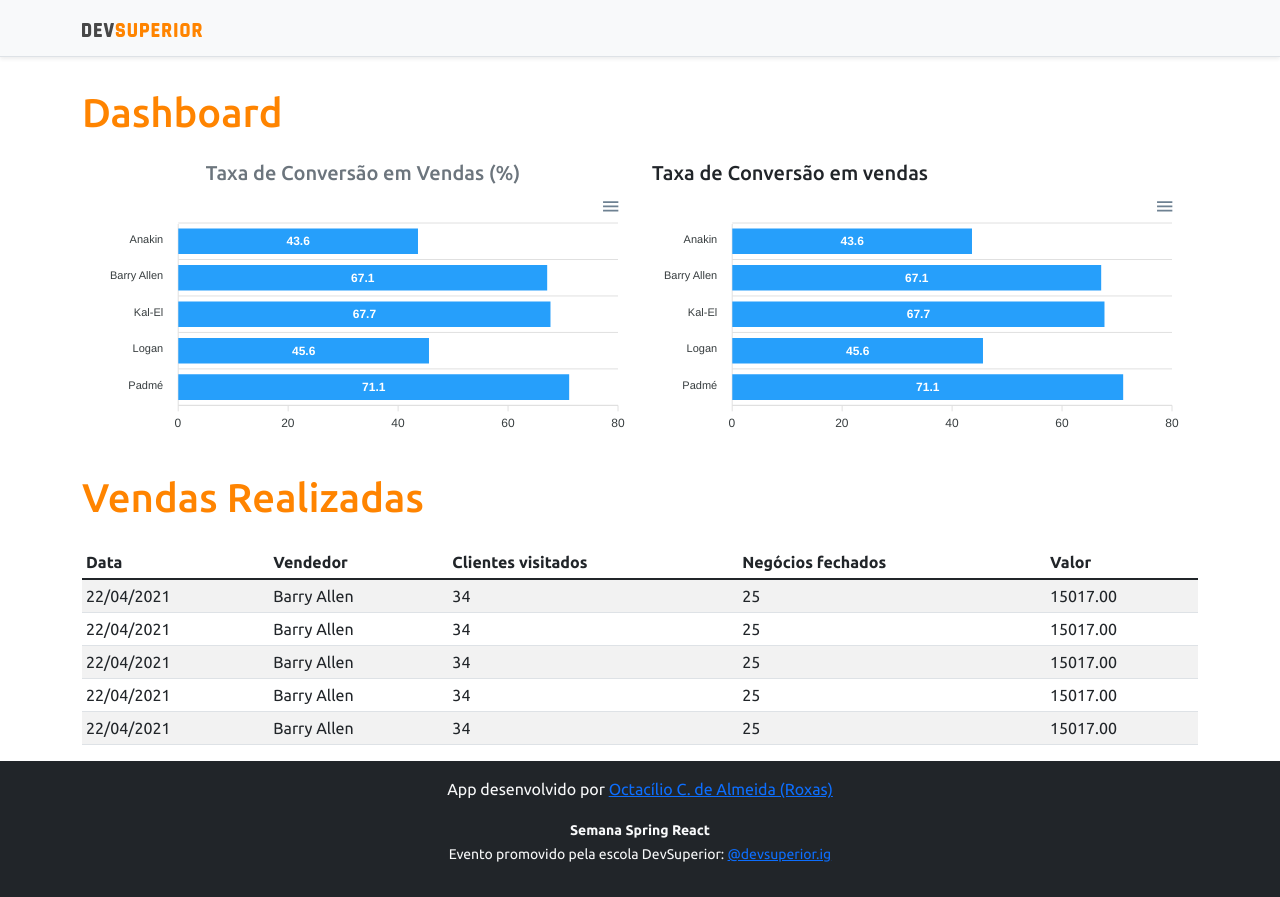
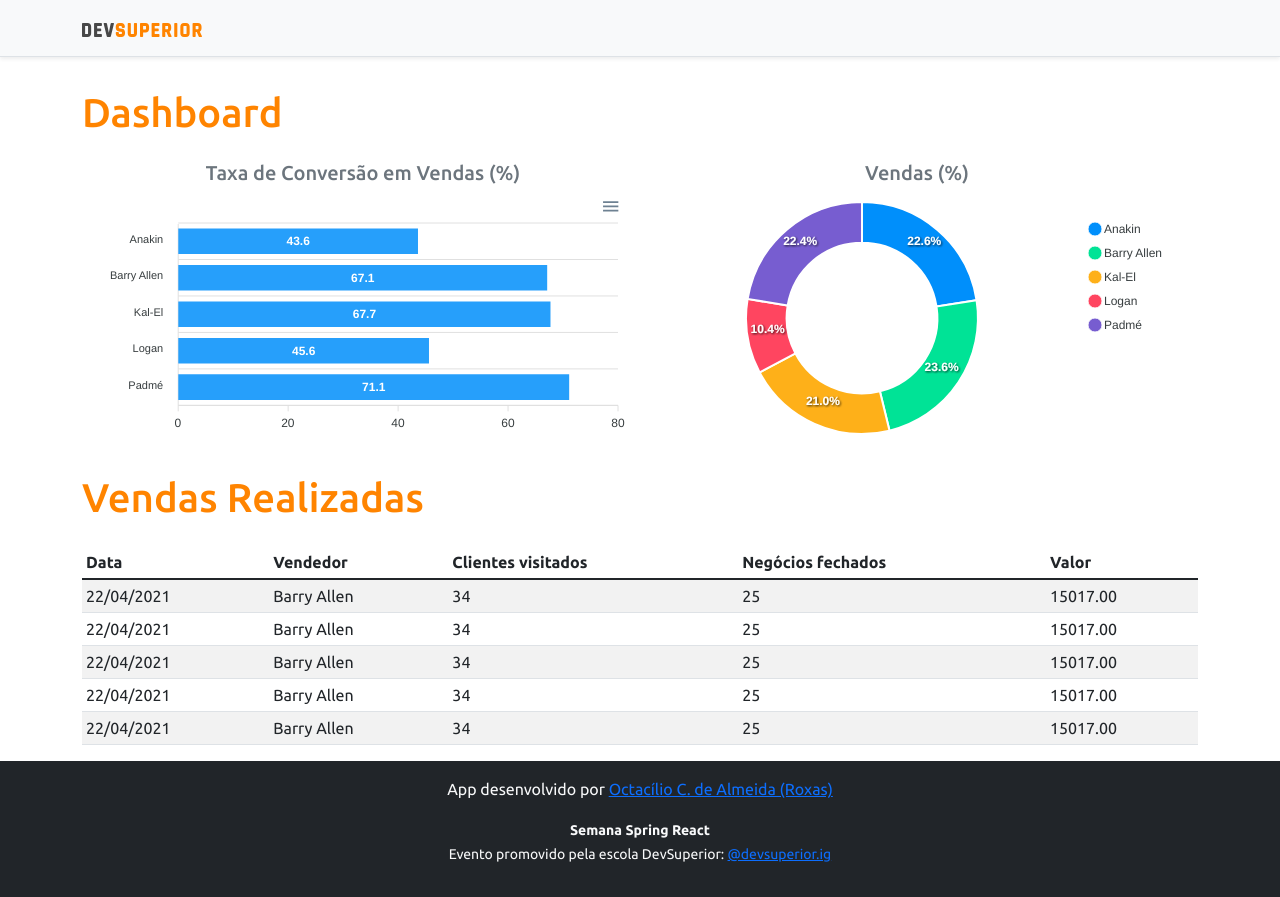
Before and after one commit to octaroxas/devsuperior-week, a React (Create React App) app in the folder frontend/: page / in a window 1280 px wide. Built offline with nearby package versions, Linux system fonts and the light colour scheme; the HTML template or start-up script is replaced by a standard one.

Commit message:
Componente DonutChart

```diff
--- a/frontend/src/App.tsx
+++ b/frontend/src/App.tsx
@@ -3,6 +3,7 @@
 import Footer from 'components/Footer';
 import DataTable from 'components/DataTable';
 import BarChart from 'components/BarChart';
+import DonutChart from 'components/DonutChart';
 
 function App() {
    return (
@@ -16,8 +17,8 @@
                   <BarChart />
                </div>
                <div className="col-sm-6">
-               <h5>Taxa de Conversão em vendas</h5>
-                  <BarChart />
+               <h5 className="text-center text-secondary">Vendas (%)</h5>
+                  <DonutChart/>
                </div>
             </div>
 
--- /dev/null
+++ b/frontend/src/components/DonutChart/index.tsx
@@ -0,0 +1,29 @@
+import React from 'react';
+import Chart from 'react-apexcharts';
+
+function DonutChart() {
+
+   const mockData = {
+      series: [477138, 499928, 444867, 220426, 473088],
+      labels: ['Anakin', 'Barry Allen', 'Kal-El', 'Logan', 'Padmé']
+   }
+
+   const options = {
+      legend: {
+         show: true
+      }
+   }
+
+   return (
+      <div>
+         <Chart
+            options={{...options, labels: mockData.labels}}
+            series={mockData.series}
+            type="donut"
+            height="250"
+         />
+      </div>
+   );
+}
+
+export default DonutChart;
```
Also changed, not shown: 1 other file (tests, documents, lock files or other folders).
